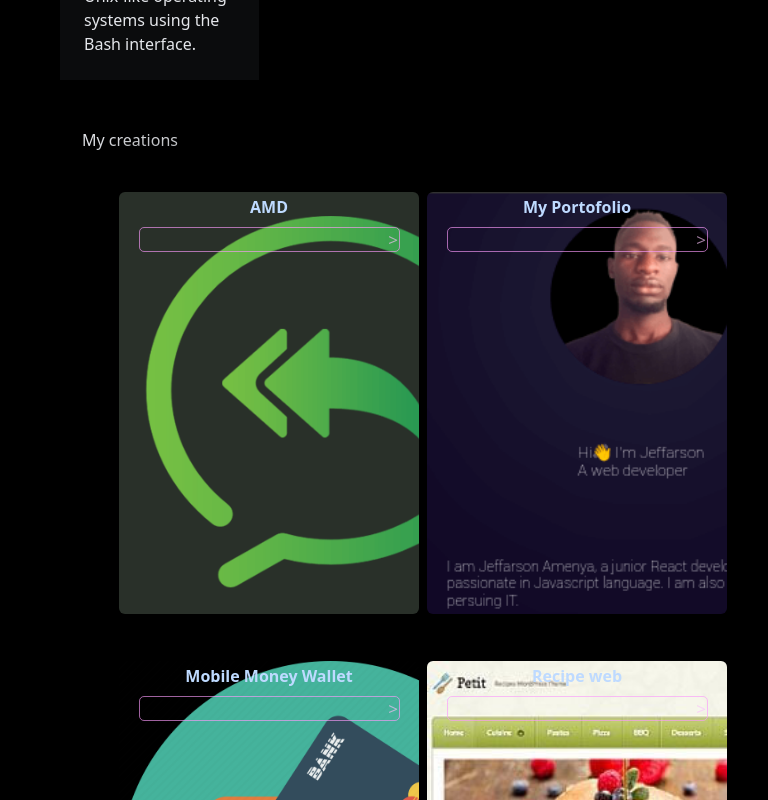
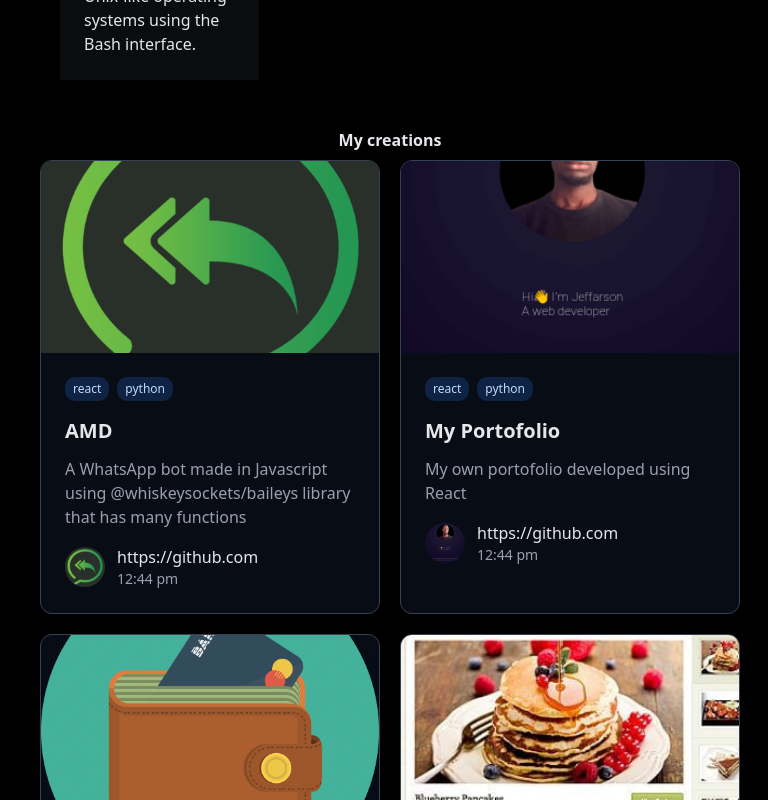
Before and after one commit to aspects19/portfolio, a React (Vite) app: page / in a window 768 px wide. Shown: the part 960-1760 px from the top of the page. Built offline with nearby package versions, Linux system fonts and the light colour scheme.

Commit message:
Migrate Work to tailwind

```diff
--- a/src/components/Works/Works.css
+++ /dev/null
@@ -1,177 +0,0 @@
-@media only screen and (min-width: 768px) {
-    .works {
-        margin: 10px 30px 40px 70px;
-        display: flex;
-        border-radius: 0 0 19px 19px ;
-        flex-direction: column;
-        justify-content: center;
-    }
-
-    .works-title{
-        font-size: 30px;
-        padding-left: 40px;
-    }
-
-    .works-container {
-        margin-top: 30px;
-        padding-top: 30px;
-        display: grid;
-        grid-template-columns: repeat(auto-fit, minmax(310px, 1fr));
-        box-shadow: 5px 5px 40px rgba(0, 0, 0, 0.8);
-
-    }
-
-    .project {
-        display: flex;
-        flex-direction: column;
-        align-items: center;
-        background-size: cover;
-        position: relative;
-        margin: 7px;
-        margin-bottom: 40px;
-        border-radius: 6px;
-        height: 300px;
-        width: 300px;
-    }
-
-    .project:hover {
-        background-color: #4b1c4b69;
-    }
-
-    .work-header {
-        width: 100%;
-        display: flex;
-        flex-direction: row;
-        justify-content: center;
-        align-items: center;
-        padding: 5px;
-        margin: 8px 0;
-    }
-
-    .project button {
-        width: 90%;
-        font-size: 17px;
-        display: flex;
-        align-items: center;
-        border: 1px solid #fc9afca2;
-        background-color: transparent;
-        color: transparent;
-        border-radius: 5px;
-        cursor: pointer;
-    }
-
-    .project button span {
-        color: transparent;
-    }
-
-    .project button button {
-        border: none;
-        cursor: pointer;
-        color: #fac2faa2;
-        font-weight: 400;
-    }
-
-    .toggle-more {
-        border-radius: 50%;
-        height: 15px;
-        width: 20px;
-        margin-right: 2px;
-        padding-right: 3px;
-    }
-
-    .more-info {
-        height: 100%;
-        color: transparent;
-    }
-
-    .more-info:hover {
-        font-size: 22px;
-        font-weight: 500;
-        color: #4f3c7c;
-        backdrop-filter: blur(8px);
-        height: 100%;
-    }
-
-
-}
-
-/* ---------FOR SMALL DEVICES / ANDROID---------*/
-@media only screen and (max-width: 768px) {
-    .works {
-        display: flex;
-        flex-direction: column;
-    }
-
-    .works-title{
-        margin:0 auto;
-         font-size: 1.4rem;
-    }
-
-    .works-container {
-        margin: 3px 20px 30px 20px;
-        display: grid;
-        border-radius: 4px;
-        grid-template-columns: repeat(auto-fit, minmax(250px, 1fr));
-    }
-
-    .project {
-        display: flex;
-        flex-direction: column;
-        justify-content: center;
-        background-size: cover;
-        position: relative;
-        margin: 7px 17px;
-        margin-bottom: 40px;
-        border-radius: 6px;
-        height: 55dvw;
-
-    }
-
-    .project span {
-        text-align: center;
-        width: 100%;
-        margin: 0 auto;
-        margin-top: 3px;
-        color: #bedaff;
-        font-size: 16px;
-        font-weight: 900;
-    }
-
-    .work-header {width: 100%;
-        display: flex;
-        flex-direction: row;
-        justify-content: center;
-        align-items: center;
-        padding: 5px;
-        margin: 3px 0;
-    }
-
-    .project button {
-        width: 90%;
-        display: flex;
-        align-items: center;
-        justify-content: center;
-        border: 1px solid #fc9afca2;
-        background-color: transparent;
-        color: #ff97ff;
-        border-radius: 5px;
-        cursor: pointer;
-    }
-
-    .project button span {
-        text-align: left;
-        font-size: 13px;
-    }
-
-    .project button button {
-        height: 12px;
-        border: none;
-        cursor: pointer;
-        background-color: transparent;
-    }
-
-    .more-info {
-        height: 100%;
-        color: transparent;
-    }
-}
--- a/src/components/Works/Works.tsx
+++ b/src/components/Works/Works.tsx
@@ -1,37 +1,55 @@
-import './Works.css';
 import React from 'react';
 
-const Project = ({ title, moreInfo, link, image}) => {
-
-  const ProjectStyles = {backgroundImage: `url(${image})`};
+const Project = ({ title, tags, description, link, image}) => {
 
   return (
-     <div style={ProjectStyles} className='project'>
-      <span>{title}</span>
-      <div className='work-header'>
-        <button><span>More</span><a href={link}><button>&gt;</button></a></button>
-      </div>
-      <div className='more-info'>{moreInfo}</div>
+    <div className=" max-w-[440px] bg-gray-900/50 rounded-xl overflow-hidden border border-gray-700 hover:border-blue-500/50 transition-all duration-300" data-aos="fade-up">
+      <img src={image || 'default-image.jpg'}
+        alt={title}
+        className="w-full h-48 object-cover"/>
+
+      <div className="p-6">
+        <div className="flex flex-wrap gap-2 mb-4 ">
+         {tags.map((tag: string, index: number) => (
+          <span className='px-2 py-1 text-xs rounded-[10px] bg-blue-500/20 text-blue-200' key={index}>{tag}</span>
+         ))}
+        </div>
+        <h2 className="text-xl font-bold mb-3 hover:text-blue-400 transition-colors">
+            <a href={title} target="_blank">{title}</a>
+        </h2>
+        <p className="text-gray-400 mb-4">{description}</p>
+        <div className="flex items-center">
+            <img src={image}
+                 alt={title}
+                 className="w-10 h-10 rounded-full mr-3"/>
+            <div>
+                <div className="font-medium">{link}</div>
+                <div className="text-sm text-gray-400">
+                    12:44 pm
+                </div>
+            </div>
+        </div>
     </div>
+</div>
   );
 };
 
 
 function Works() {
   const projects = [
-    { title: 'AMD', moreInfo: 'A WhatsApp bot made in Javascript using @whiskeysockets/baileys library that has many functions', link: "https://github.com" , image: "/backgrounds/whatsapp.png"},
-    { title: "My Portofolio", moreInfo: 'My own portofolio developed using React', link: "https://github.com" , image: "/backgrounds/portofolio.png"},
-    { title: 'Mobile Money Wallet', moreInfo: 'A mobile money project written in C for my school project', link: "https://github.com" , image: "/backgrounds/wallet.png"},
-    { title: 'Recipe web', moreInfo: 'A recipe website created using HTML css and javascript', link: "https://github.com", image: "/backgrounds/recipe.jpg" },
-    { title: 'TestGram', moreInfo: "A Telegram bot written in python using telegram,s python wrapper library PyTelegramAPI(telebot)", link: "https://github.com" , image: "/backgrounds/tele.jpg"},
+    { title: 'AMD', moreInfo: 'A WhatsApp bot made in Javascript using @whiskeysockets/baileys library that has many functions', link: "https://github.com" , image: "/backgrounds/whatsapp.png", tags: ["react", "python"]},
+    { title: "My Portofolio", moreInfo: 'My own portofolio developed using React', link: "https://github.com" , image: "/backgrounds/portofolio.png", tags: ["react", "python"]},
+    { title: 'Mobile Money Wallet', moreInfo: 'A mobile money project written in C for my school project', link: "https://github.com" , image: "/backgrounds/wallet.png", tags: ["react", "python"]},
+    { title: 'Recipe web', moreInfo: 'A recipe website created using HTML css and javascript', link: "https://github.com", image: "/backgrounds/recipe.jpg", tags: ["react", "python"] },
+    { title: 'TestGram', moreInfo: "A Telegram bot written in python using telegram,s python wrapper library PyTelegramAPI(telebot)", link: "https://github.com" , image: "/backgrounds/tele.jpg", tags: ["react", "python"]},
   ];
 
   return (
-    <div className='works' id='works'>
-      <h1>My creations</h1>
-      <div className='works-container'>
+    <div className='flex flex-col px-7' id='works'>
+      <h1 className='w-full font-bold text-center hover:underline cursor-pointer'>My creations</h1>
+      <div className='m-2 grid rounded-[4px] grid-cols-1 sm:grid-cols-2  gap-5 mx-auto'>
         {projects.map((project, index) => (
-          <Project key={index} title={project.title} moreInfo={project.moreInfo} link={project.link} image={project.image}/>
+          <Project key={index} title={project.title} description={project.moreInfo} link={project.link} image={project.image} tags={project.tags}/>
         ))}
       </div>
     </div>
```
